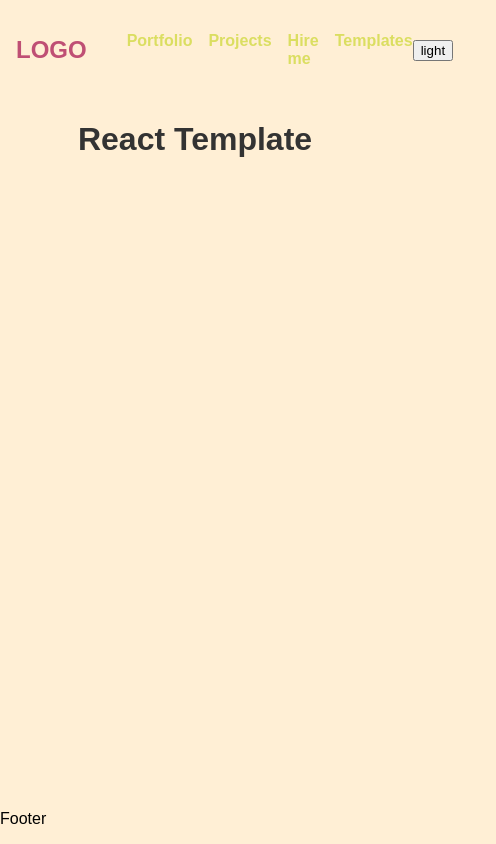
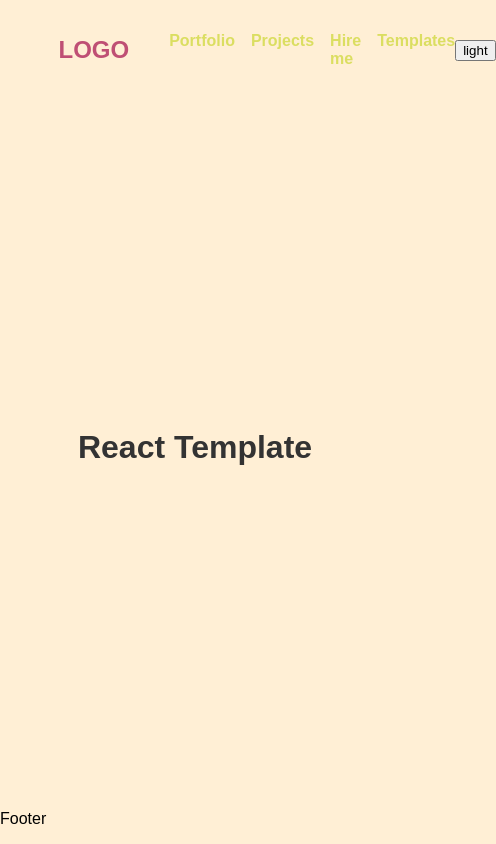
Before and after one commit to Moesera/portfolio-page, a React (Vite) app: page / in a window 390 px wide. Shown: the whole page, 496 px wide, since content can reach past the window. Built offline with nearby package versions, Linux system fonts and the light colour scheme.

Commit message:
chore: Update header layout with responsive design

```diff
--- a/src/components/layout/Header/index.jsx
+++ b/src/components/layout/Header/index.jsx
@@ -9,7 +9,7 @@ const Header = () => {
 
   return (
     <S.Header>
-      <S.Wrapper $align="center" $justify="space-between" $padding="1rem">
+      <S.Wrapper $margin="0 auto" $maxWidth="70%" $align="center" $justify="space-between" $padding="1rem 0rem">
         <Nav />
         {/* Theme switch */}
         <button onClick={toggleTheme}>{mode}</button>
--- a/src/styled-components/App.styles.js
+++ b/src/styled-components/App.styles.js
@@ -13,6 +13,13 @@ export const defaultMode = {
 // Page transition
 export const transitions = {
 page: 'transition: all 0.25s ease',
+};
+
+// Screen size breakpoints
+export const screenSize = {
+dekstop: '1440px',
+tablet: '768px',
+mobile: '425px',
 };
 
 export const App = styled.div`
@@ -63,9 +70,11 @@ export const Logo = styled.span`
 `;
 
 // Wrappers:
-// .div.attrs<{ $justify, $align, $padding }>
+// .div.attrs<{ $maxWidth, $margin $justify, $align, $padding }>
 export const Wrapper = styled.div`
   display: flex;
+  max-width: ${props => props.$maxWidth || ""};
+  margin: ${props => props.$margin || ""};
   justify-content: ${props => props.$justify || ""};
   align-items: ${props => props.$align || ""};
   padding: ${props => props.$padding || ""};
--- a/src/styled-components/GlobalStyle.jsx
+++ b/src/styled-components/GlobalStyle.jsx
@@ -48,7 +48,14 @@ h1 {
 }
 
 main {
-flex: 1;
+  margin: 0 auto;
+  // switch this out for something more modern 70% ish at big screen conditionaly render on small screen -> maybe svh and dvh <-
+  min-width: 70%;
+  // Maybe use grid instead ?
+  display: flex;
+  flex: 1;
+  flex-direction: column;
+  justify-content: center;
 }
 
 `;
```
